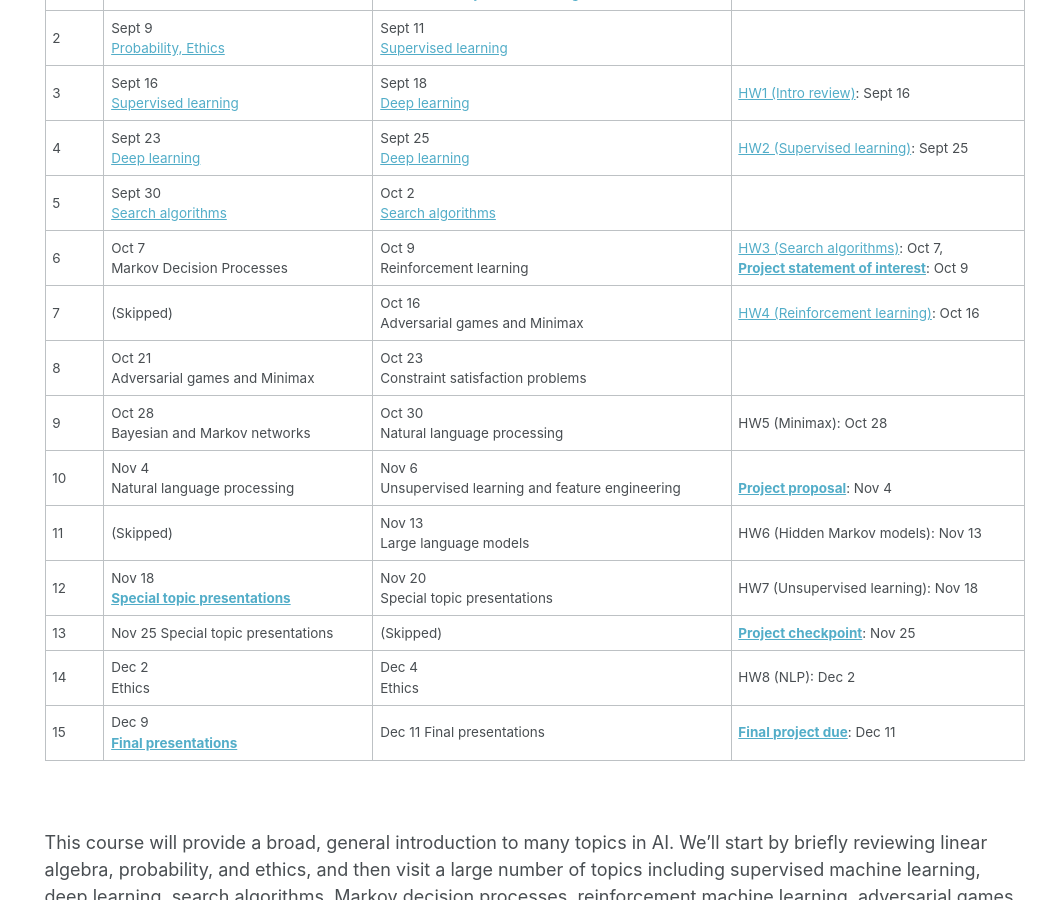
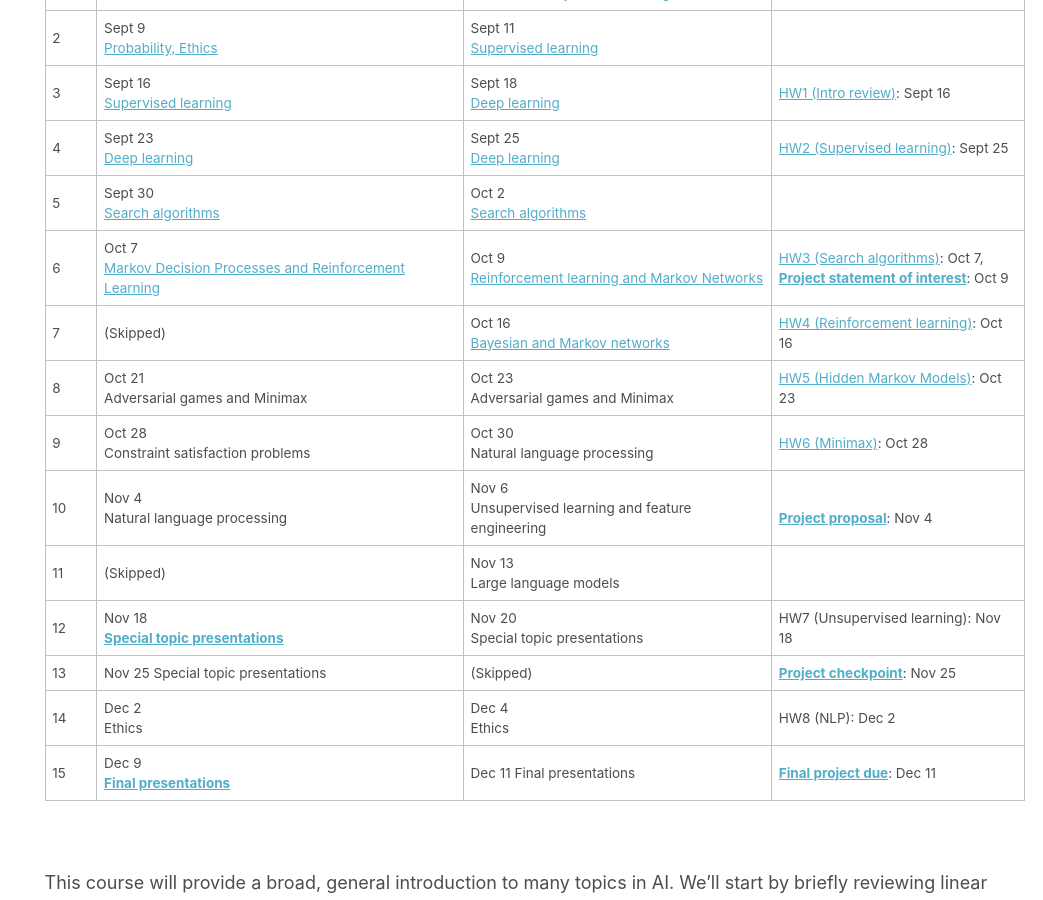
Before and after one commit to rasikabh/rasikabh.github.io, a Jekyll site: the page built from _pages/ai2024f.md, in a window 1280 px wide and 900 px high, scrolled down 870 px. Shown: the whole window, without its empty margins (237-1280 px from the left). Built offline with Jekyll 4.4.1, drawn with Linux system fonts in a browser that asks for light colours.

Commit message:
add weeks 6 and 7

```diff
--- a/_pages/ai2024f.md
+++ b/_pages/ai2024f.md
@@ -48,12 +48,12 @@ Mondays 1:30 - 2:30 on [Zoom](https://northeastern.zoom.us/j/8479170362?pwd=fQ5Y
 | 3 | Sept 16 <br> [Supervised learning](https://docs.google.com/presentation/d/17vEUYGDUbB-YE09orpCJGLzBLMmgSLJhNbsk0Dw5DA4/edit?usp=sharing) | Sept 18 <br> [Deep learning](https://docs.google.com/presentation/d/1DKHd_WXODMnzc81i3iCVmIn3mZxRx8mTJERrbKDn7DA/edit?usp=sharing) | [HW1 (Intro review)](https://docs.google.com/document/d/1kpwhMz6mKmdJZSO0n61uJbhxHq_HRailONJlK1-clCg/edit?usp=sharing): Sept 16 |
 | 4 | Sept 23 <br> [Deep learning](https://docs.google.com/presentation/d/1DFlgpiPaPJY22R84_bFXcqnpg5DugPNqYqEumDi3bfQ/edit?usp=sharing) | Sept 25 <br> [Deep learning](https://docs.google.com/presentation/d/1LkhyJ29xa0dnzX78RxkYZRIc0wTEMcpZnHDP2r8UsYQ/edit?usp=sharing) | [HW2 (Supervised learning)](https://docs.google.com/document/d/1ej9Q49kvtJikHwDJ37Jod1DrpHqipMqDJgK806qcz38/edit?usp=sharing): Sept 25 |
 | 5 | Sept 30 <br> [Search algorithms](https://docs.google.com/presentation/d/1qsg2NOiHL51riLkif0MN24N-hXoqVm8WrrR16BGlVnk/edit?usp=sharing)  | Oct 2 <br> [Search algorithms](https://docs.google.com/presentation/d/14iEVNudvNxbMQPNNhz6i98eZ8IImKFrbLTaHsOMQYz4/edit?usp=sharing) |  |
-| 6 | Oct 7 <br> Markov Decision Processes | Oct 9 <br> Reinforcement learning | [HW3 (Search algorithms)](https://docs.google.com/document/d/1GPvGvsmDXXmXTcV6Tasj4EUF_SRXz3Tij06kKt4QHaE/edit?usp=sharing): Oct 7, <br> [**Project statement of interest**](https://docs.google.com/document/d/1IAtrJJK5_hGe4stb1YLSfo_UIQT32UD1ebAXFCYPNW0/edit?usp=sharing): Oct 9 |
-| 7 | (Skipped) | Oct 16 <br> Adversarial games and Minimax | [HW4 (Reinforcement learning)](https://docs.google.com/document/d/1MbBaFD_nXC0WLQIwZ5yjJytC7LZAgOSDsFI058_J2P8/edit?usp=sharing): Oct 16 |
-| 8 | Oct 21 <br> Adversarial games and Minimax | Oct 23 <br> Constraint satisfaction problems |  |
-| 9 | Oct 28 <br> Bayesian and Markov networks | Oct 30 <br> Natural language processing | HW5 (Minimax): Oct 28 |
+| 6 | Oct 7 <br> [Markov Decision Processes and Reinforcement Learning](https://docs.google.com/presentation/d/1aaCEWYM2WL19Dt0dCyWfJhzl82KQlY8Hl7q_iD6xQ_c/edit?usp=sharing) | Oct 9 <br> [Reinforcement learning and Markov Networks](https://docs.google.com/presentation/d/181sv4wsmqpkjZBEuXQmAtL1-RrI2Z5d7oO_X_-cb2Kw/edit?usp=sharing) | [HW3 (Search algorithms)](https://docs.google.com/document/d/1GPvGvsmDXXmXTcV6Tasj4EUF_SRXz3Tij06kKt4QHaE/edit?usp=sharing): Oct 7, <br> [**Project statement of interest**](https://docs.google.com/document/d/1IAtrJJK5_hGe4stb1YLSfo_UIQT32UD1ebAXFCYPNW0/edit?usp=sharing): Oct 9 |
+| 7 | (Skipped) | Oct 16 <br> [Bayesian and Markov networks](https://docs.google.com/presentation/d/1fGzSMYKyx4Vr-BEVJzXKnjANyK3AuCKyptepqXSAV9U/edit?usp=sharing) | [HW4 (Reinforcement learning)](https://docs.google.com/document/d/1MbBaFD_nXC0WLQIwZ5yjJytC7LZAgOSDsFI058_J2P8/edit?usp=sharing): Oct 16 |
+| 8 | Oct 21 <br> Adversarial games and Minimax | Oct 23 <br> Adversarial games and Minimax | [HW5 (Hidden Markov Models)](https://docs.google.com/document/d/1Qpi4VRQTikP4oqTDNO138qvLE9ROo2nnUdLfQxGcYv8/edit?usp=sharing): Oct 23 |
+| 9 | Oct 28 <br> Constraint satisfaction problems | Oct 30 <br> Natural language processing | [HW6 (Minimax)](https://docs.google.com/document/d/1Hlsxc6CyjMTWo_3zlPHkWGOZOjN6nn-WbPla5mxi8zw/edit?usp=sharing): Oct 28 |
 | 10 | Nov 4 <br> Natural language processing | Nov 6 <br> Unsupervised learning and feature engineering | <br> [**Project proposal**](https://docs.google.com/document/d/1IAtrJJK5_hGe4stb1YLSfo_UIQT32UD1ebAXFCYPNW0/edit?usp=sharing): Nov 4 |
-| 11 | (Skipped) | Nov 13 <br> Large language models | HW6 (Hidden Markov models): Nov 13 |
+| 11 | (Skipped) | Nov 13 <br> Large language models |  |
 | 12 | Nov 18 <br> [**Special topic presentations**](https://docs.google.com/document/d/1qqJPsdp0NBOOO7xo8TxQ2XenGCObTDkDkoSvZfCLDGw/edit?usp=sharing) | Nov 20 <br> Special topic presentations | HW7 (Unsupervised learning): Nov 18 |
 | 13 | Nov 25 Special topic presentations | (Skipped) | [**Project checkpoint**](https://docs.google.com/document/d/1IAtrJJK5_hGe4stb1YLSfo_UIQT32UD1ebAXFCYPNW0/edit?usp=sharing): Nov 25 |
 | 14 | Dec 2 <br> Ethics | Dec 4 <br> Ethics | HW8 (NLP): Dec 2 |
```
